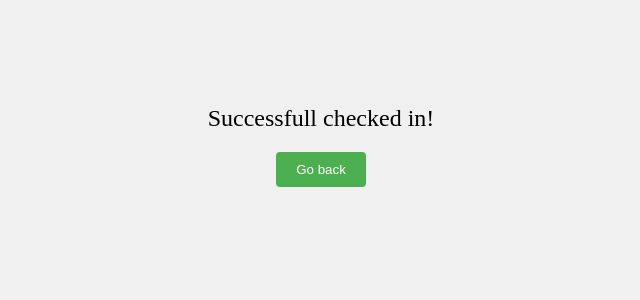
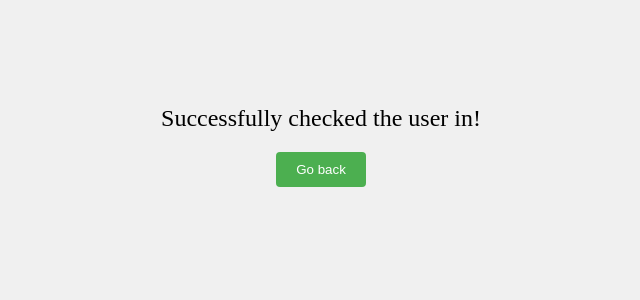
Before and after one commit to s1uns/hotelAdmin, a Django app: template application/templates/successedCheckIn.html in a window 1280 px wide. Shown: the part 254-554 px from the top of the page, without its empty margins (319-959 px from the left). Run offline with Django 3.2, Linux system fonts and the light colour scheme; the template is opened without the code that fills it, so the values that code supplies are empty.

Commit message:
Fixed some formatting

```diff
--- a/application/models.py
+++ b/application/models.py
@@ -25,4 +25,4 @@ class Premise_Inhabitant(models.Model):
     checkOut_date = models.DateTimeField(default=timezone.now() + timedelta(1))
 
     def __str__(self):
-        return '{inhabitant} checked-in the {premise} from {checkIn} to {checkOut}'.format(inhabitant=self.inhabitant.__str__(), premise=self.premise.__str__(),  checkIn=self.checkIn_date.strftime("%d %m %Y"), checkOut=self.checkOut_date.strftime("%d %m %Y"))
+        return '{inhabitant} checked-in the {premise} from {checkIn} to {checkOut}'.format(inhabitant=self.inhabitant.__str__(), premise=self.premise.__str__(),  checkIn=self.checkIn_date.strftime("%d/%m/%Y"), checkOut=self.checkOut_date.strftime("%d/%m/%Y"))
--- a/application/templates/premiseManagement.html
+++ b/application/templates/premiseManagement.html
@@ -2,7 +2,7 @@
 {% block content %}
 {% if user.is_authenticated %} {% if user.is_superuser %}
 
-<a href="/admin/">Go to Django Admin Panel</a>
+<a href="/admin/" target="_blank">Go to Django Admin Panel</a>
 {% else %}
 
 {% if available_premises %}
--- a/application/templates/successedCheckIn.html
+++ b/application/templates/successedCheckIn.html
@@ -42,7 +42,7 @@
     </head>
     <body>
         <div class="message-container">
-            <div class="message">Successfull checked in!</div>
+            <div class="message">Successfully checked the user in!</div>
             <button class="button" onclick="location.href = '/'">
                 Go back
             </button>
```
Also changed, not shown: db.sqlite3.
